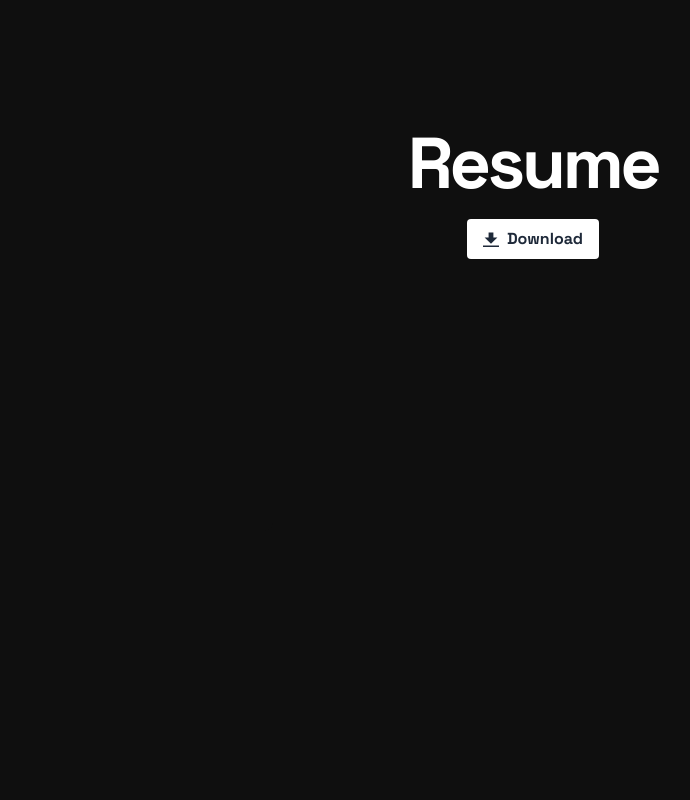
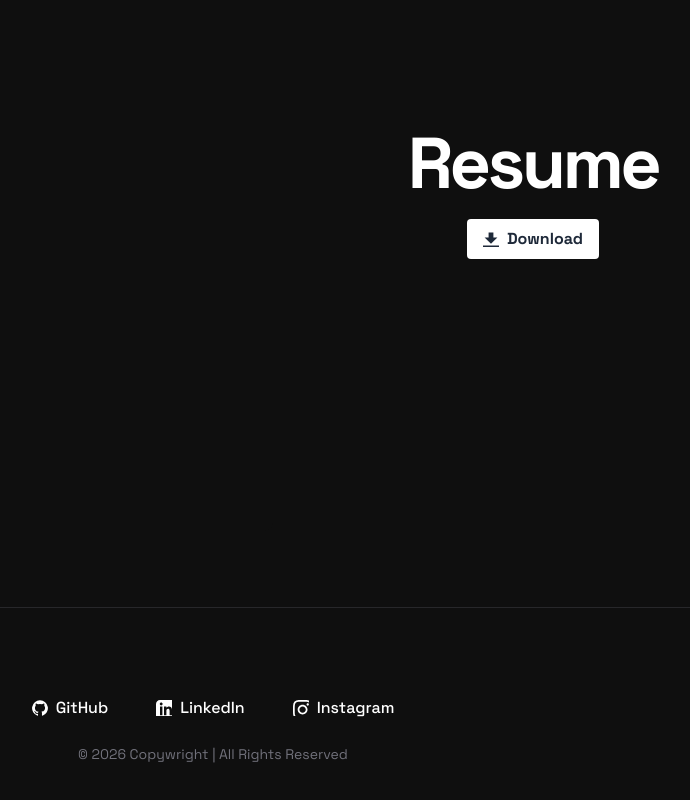
Before and after one commit to EvanDevelopments/portfolio-repo, a Next.js app: page /resume in a window 1280 px wide. Shown: the part 242-1042 px from the top of the page, without its empty margins (427-1117 px from the left). Before the commit the page ends 809 px from the top, so only its background shows below. Built offline with nearby package versions, Linux system fonts and the light colour scheme.

Commit message:
edited footers

```diff
--- a/src/app/resume/page.tsx
+++ b/src/app/resume/page.tsx
@@ -1,5 +1,6 @@
 import Navbar from '@/app/resume/Navbar';
 import Heading from '@/components/heading';
+import Footer from '@/components/footer';
 
 
 
@@ -26,7 +27,7 @@ export default function ResumePage() {
 
         </div>
 
-
+        <Footer/>
     </main>
   );
 }
```
